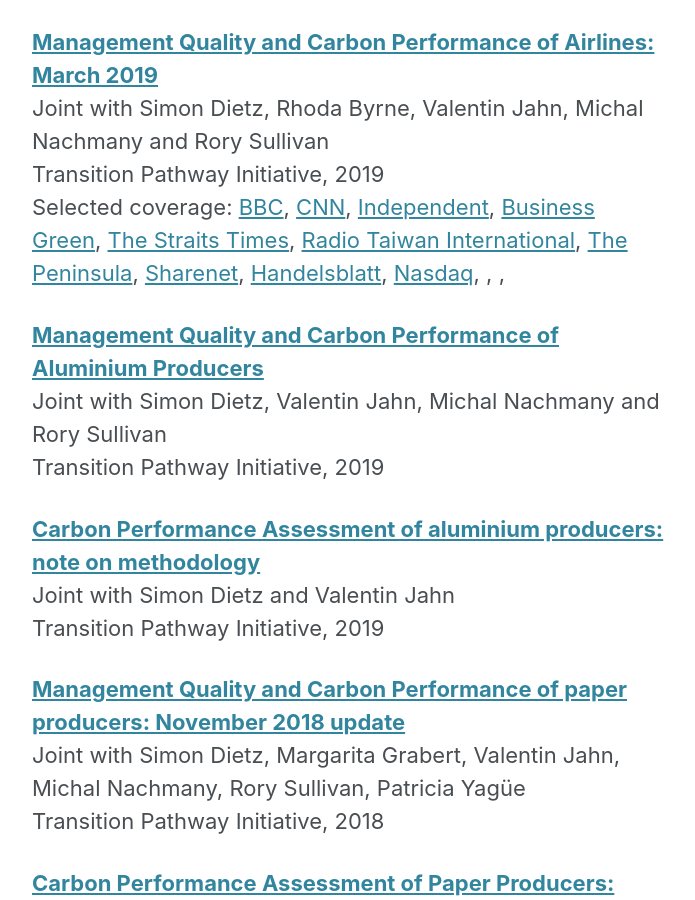
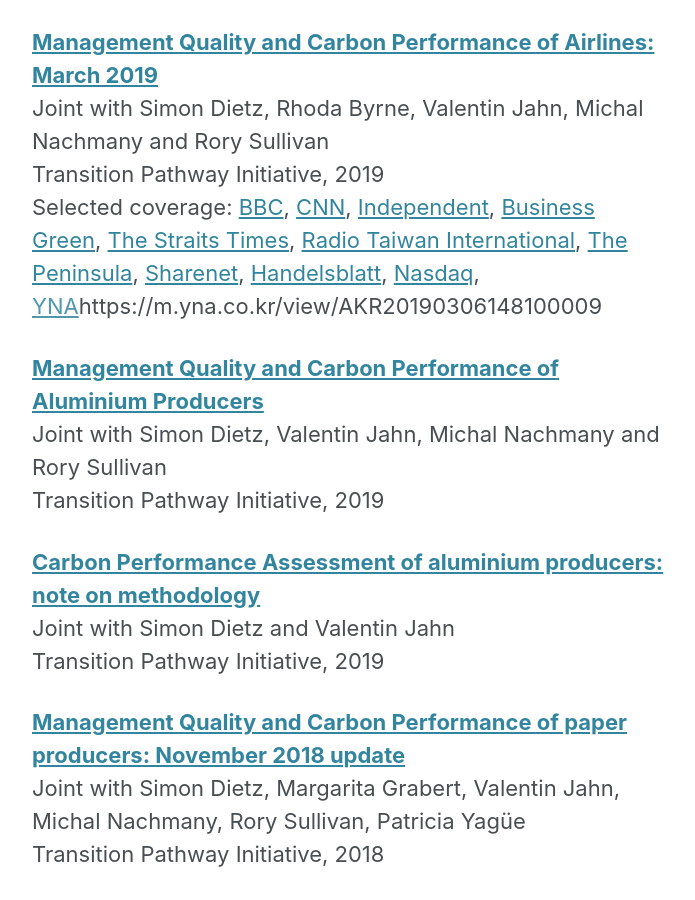
Before and after one commit to JolienNoels/joliennoels.github.io, a Jekyll site: the page built from _pages/research.md, in a window 1280 px wide and 900 px high, scrolled down 1263 px. Shown: the whole window, without its empty margins (290-985 px from the left). Built offline with Jekyll 4.4.1, drawn with Linux system fonts in a browser that asks for light colours; cached includes are drawn as plain includes; nearby versions of some CDN libraries.

Commit message:
Update research.md

```diff
--- a/_pages/research.md
+++ b/_pages/research.md
@@ -33,7 +33,7 @@
 **[Management Quality and Carbon Performance of Airlines: March 2019](http://www.lse.ac.uk/GranthamInstitute/tpi/wp-content/uploads/2019/03/Management-quality-and-carbon-performance-of-airlines-040319-1730.pdf)**
   Joint with Simon Dietz, Rhoda Byrne, Valentin Jahn, Michal Nachmany and Rory Sullivan
   Transition Pathway Initiative, 2019
-  Selected coverage: [BBC](https://www.bbc.com/news/science-environment-47460958), [CNN](https://www.cnn.com/2019/03/05/business/airlines-climate-change-emissions/index.html), [Independent](https://www.independent.co.uk/news/business/news/worlds-top-20-airlines-climate-change-commitments-a8807746.html), [Business Green](https://www.businessgreen.com/bg/news/3072031/airlines-under-pressure-to-act-on-emissions), [The Straits Times](https://www.straitstimes.com/world/airlines-stall-in-tackling-climate-change-investor-group), [Radio Taiwan International](https://www.rti.org.tw/news/view/id/2013457), [The Peninsula](https://www.thepeninsulaqatar.com/article/05/03/2019/Airlines-stall-in-tackling-climate-change---investor-group), [Sharenet](https://www.sharenet.co.za/news/Airlines_stall_in_tackling_climate_change__investor_group/a94d841976cbbde80ef4f3f868ee6493), [Handelsblatt](https://www.handelsblatt.com/unternehmen/handel-konsumgueter/billigflieger-so-will-ryanair-zum-oeko-vorreiter-werden/24420274.html?ticket=ST-4603623-enaocebjUEgDFjIJsM5F-ap3), [Nasdaq](https://www.nasdaq.com/articles/airlines-stall-tackling-climate-change-investor-group-2019-03-05), [](), [](), []()
+  Selected coverage: [BBC](https://www.bbc.com/news/science-environment-47460958), [CNN](https://www.cnn.com/2019/03/05/business/airlines-climate-change-emissions/index.html), [Independent](https://www.independent.co.uk/news/business/news/worlds-top-20-airlines-climate-change-commitments-a8807746.html), [Business Green](https://www.businessgreen.com/bg/news/3072031/airlines-under-pressure-to-act-on-emissions), [The Straits Times](https://www.straitstimes.com/world/airlines-stall-in-tackling-climate-change-investor-group), [Radio Taiwan International](https://www.rti.org.tw/news/view/id/2013457), [The Peninsula](https://www.thepeninsulaqatar.com/article/05/03/2019/Airlines-stall-in-tackling-climate-change---investor-group), [Sharenet](https://www.sharenet.co.za/news/Airlines_stall_in_tackling_climate_change__investor_group/a94d841976cbbde80ef4f3f868ee6493), [Handelsblatt](https://www.handelsblatt.com/unternehmen/handel-konsumgueter/billigflieger-so-will-ryanair-zum-oeko-vorreiter-werden/24420274.html?ticket=ST-4603623-enaocebjUEgDFjIJsM5F-ap3), [Nasdaq](https://www.nasdaq.com/articles/airlines-stall-tackling-climate-change-investor-group-2019-03-05), [YNA]()https://m.yna.co.kr/view/AKR20190306148100009
 
 **[Management Quality and Carbon Performance of Aluminium Producers](http://www.lse.ac.uk/GranthamInstitute/tpi/wp-content/uploads/2019/03/Management-quality-and-carbon-performance-of-aluminium-producers.pdf)**
   Joint with Simon Dietz, Valentin Jahn, Michal Nachmany and Rory Sullivan
```
